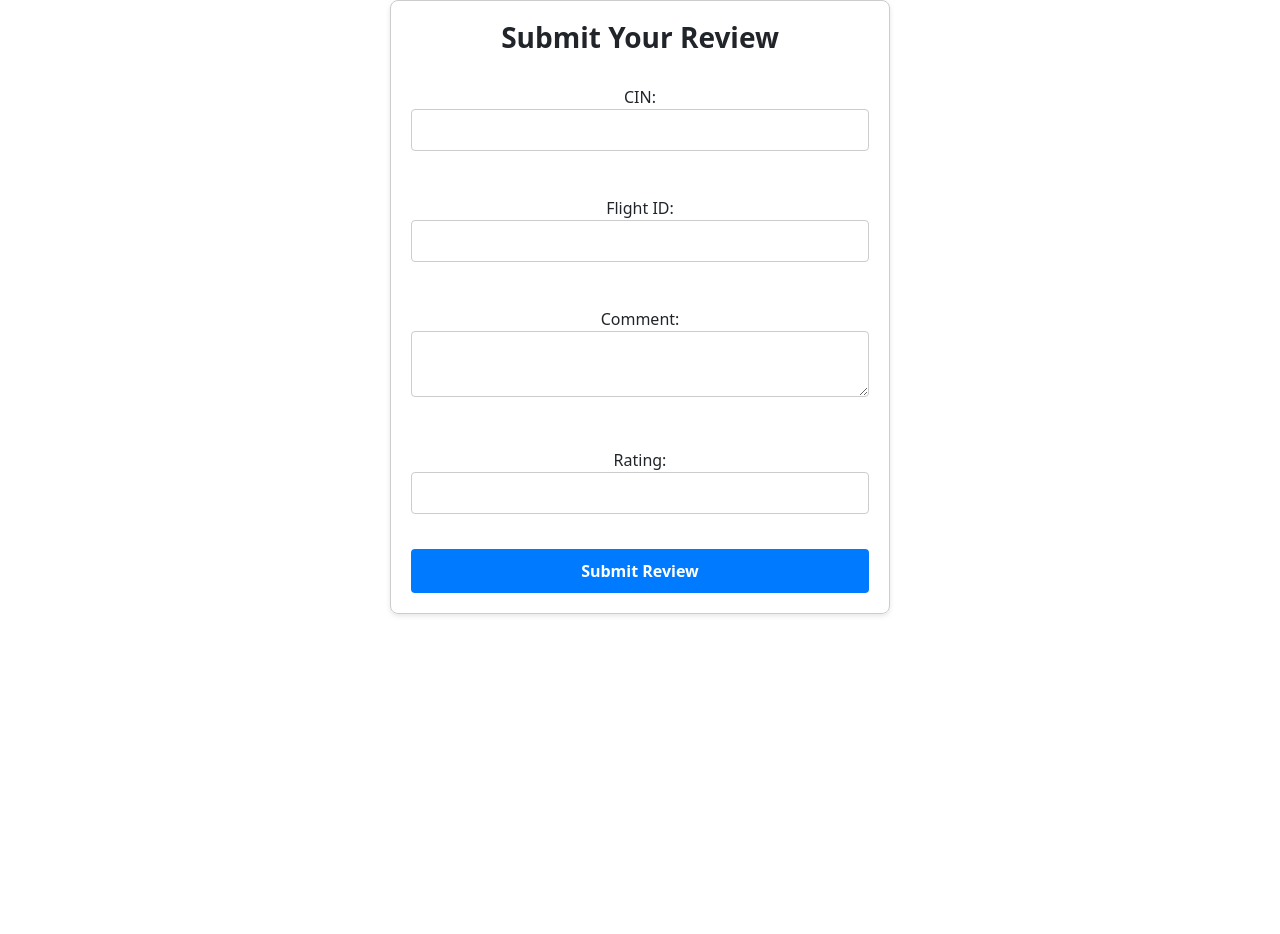
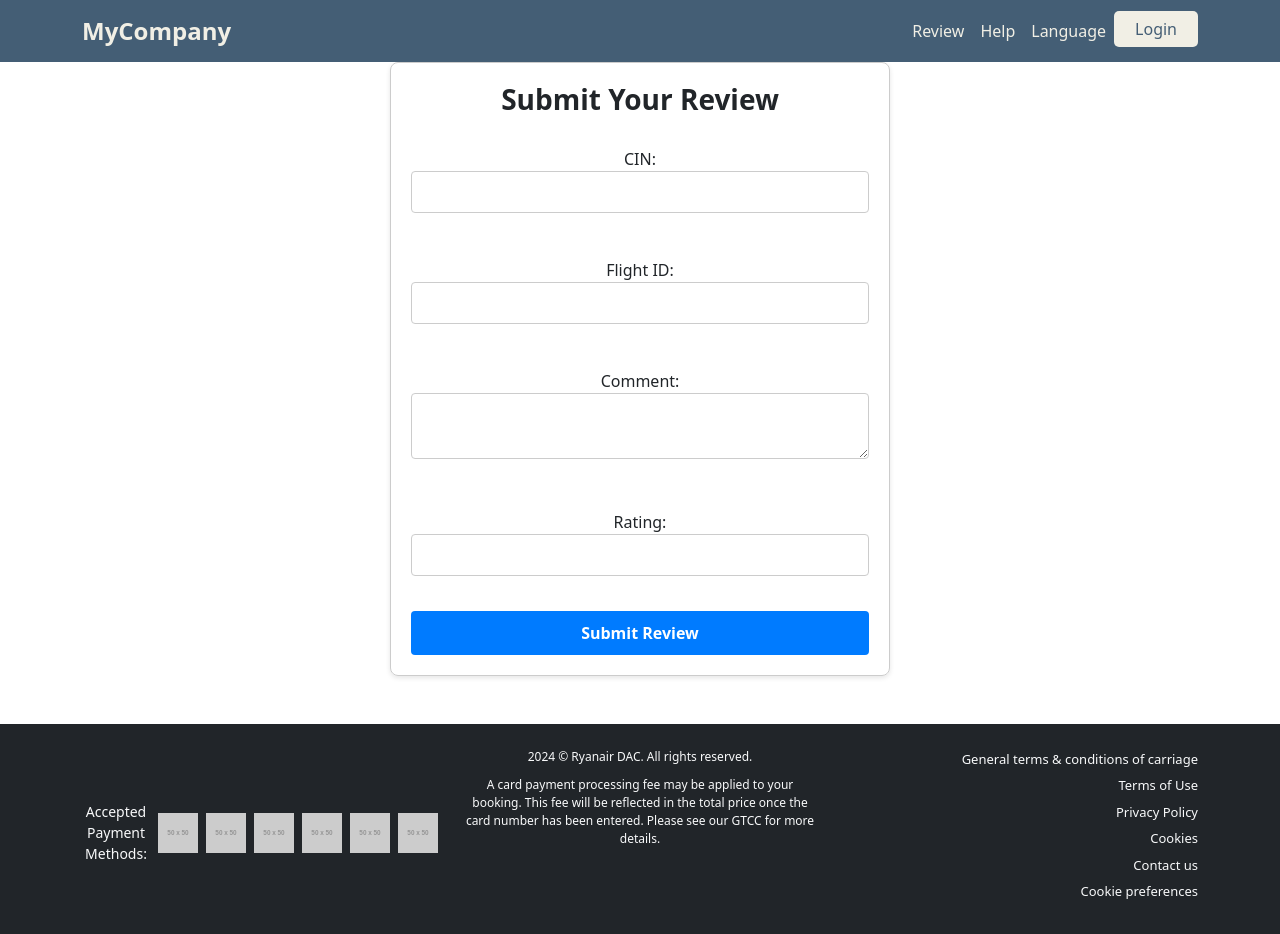
Before and after one commit to othmane222/My-Frontend, a React (Create React App) app: page /reviews in a window 1280 px wide. Shown: the top 934 px of the page. Before the commit the page ends 800 px from the top, so only its background shows below. Built offline with nearby package versions, Linux system fonts and the light colour scheme.

Commit message:
navbar_routes

```diff
--- a/src/App.js
+++ b/src/App.js
@@ -26,6 +26,8 @@ import UserManagement from './components/UserManagement';
 import Dashboard from './components/Dashboard';
 import FlightSearch from './components/FlightSearch';
 import ExploreWorld from './components/ExploreWorld';
+import UsefulLinks from './components/UsefulLinks';
+import { Help } from '@mui/icons-material';
 
 
 function App() {
@@ -34,7 +36,7 @@ function App() {
       <Router>
         <AuthProvider>
       <Routes>
-      <Route path="/" element={<><Navbar/><FlightSearch/><ExploreWorld/><Footer/></>} />
+      <Route path="/" element={<><Navbar/><FlightSearch/><ExploreWorld/><UsefulLinks/><Footer/></>} />
   <Route path="/admin" element={<Admin />} />
   <Route path="/admin/create" element={<CreateFlight />} />
   <Route path="/admin/update/:id" element={<UpdateFlightForm />} />
@@ -44,11 +46,12 @@ function App() {
   <Route path="/weather/:city" element={<WeatherPage />} />
   <Route path="/claims/create" element={<ClaimForm />} />
   <Route path="/password-recovery" element={<PasswordRecoveryForm />} />
-  <Route path="/reviews" element={<ReviewForm />} />
+  <Route path="/reviews" element={<><Navbar/><ReviewForm /><Footer/></>} />
   <Route path="/create-reservation" element={<ReservationForm />} />
   <Route path="/reservations" element={<ReservationList />} />
   <Route path="/passengers" element={<PassengerList />} />
   <Route path="/users" element={<UserManagement />} />
+  <Route path="/help" element={<><Navbar/><Help /><Footer/></>} />
 
 
 </Routes>
--- /dev/null
+++ b/src/Styles/UsefulLinks.css
@@ -0,0 +1,30 @@
+.useful-links {
+    background-color: #F1EFE5; /* Light background for contrast */
+    color: #445E75; /* Midnight Haze for text */
+  }
+
+  .useful-links h5 {
+    font-weight: bold;
+    color: #445E75;
+  }
+
+  .useful-links ul {
+    padding-left: 0;
+    list-style: none;
+  }
+
+  .useful-links ul li {
+    margin-bottom: 8px;
+  }
+
+  .useful-links .store-badge {
+    width: 150px;
+    height: auto;
+    margin: 10px;
+  }
+
+  @media (max-width: 768px) {
+    .useful-links .store-badge {
+      width: 120px;
+    }
+  }
--- a/src/components/Navbar.js
+++ b/src/components/Navbar.js
@@ -1,4 +1,5 @@
 import React from 'react';
+import { Link } from 'react-router-dom';
 
 const Navbar = () => {
   return (
@@ -10,20 +11,18 @@ const Navbar = () => {
       }}
     >
       <div className="container">
-        {/* Company Name */}
-        <a
+        <Link
           className="navbar-brand"
-          href="#"
+          to="/"
           style={{
-            color: '#F1EFE5', // Alabaster
+            color: '#F1EFE5',
             fontSize: '1.5rem',
             fontWeight: 'bold',
           }}
         >
           MyCompany
-        </a>
+        </Link>
 
-        {/* Navbar Toggler */}
         <button
           className="navbar-toggler"
           type="button"
@@ -37,7 +36,7 @@ const Navbar = () => {
           <span
             className="navbar-toggler-icon"
             style={{
-              backgroundColor: '#F1EFE5', // Alabaster
+              backgroundColor: '#F1EFE5',
               borderRadius: '50%',
               display: 'block',
               width: '20px',
@@ -46,59 +45,58 @@ const Navbar = () => {
           ></span>
         </button>
 
-        {/* Navbar Links */}
         <div className="collapse navbar-collapse" id="navbarNav">
           <ul className="navbar-nav ms-auto">
             <li className="nav-item">
-              <a
+              <Link
                 className="nav-link"
-                href="#"
+                to="/reviews"
                 style={{
-                  color: '#F1EFE5', // Alabaster
+                  color: '#F1EFE5',
                   fontWeight: '500',
                 }}
               >
-                FAQs
-              </a>
+                Review
+              </Link>
             </li>
             <li className="nav-item">
-              <a
+              <Link
                 className="nav-link"
-                href="#"
+                to="/help"
                 style={{
-                  color: '#F1EFE5', // Alabaster
+                  color: '#F1EFE5',
                   fontWeight: '500',
                 }}
               >
                 Help
-              </a>
+              </Link>
             </li>
             <li className="nav-item">
-              <a
+              <Link
                 className="nav-link"
-                href="#"
+                to="/language"
                 style={{
-                  color: '#F1EFE5', // Alabaster
+                  color: '#F1EFE5',
                   fontWeight: '500',
                 }}
               >
                 Language
-              </a>
+              </Link>
             </li>
             <li className="nav-item">
-              <a
+              <Link
                 className="btn"
-                href="#"
+                to="/login"
                 style={{
-                  backgroundColor: '#F1EFE5', // Alabaster
-                  color: '#445E75', // Midnight Haze
+                  backgroundColor: '#F1EFE5',
+                  color: '#445E75',
                   fontWeight: '500',
                   padding: '5px 20px',
                   borderRadius: '5px',
                 }}
               >
                 Login
-              </a>
+              </Link>
             </li>
           </ul>
         </div>
--- a/src/components/ReviewForm.js
+++ b/src/components/ReviewForm.js
@@ -1,6 +1,6 @@
 import React, { useState } from 'react';
 import axios from 'axios';
-import '../Styles/Reviews.css'
+import '../Styles/Reviews.css';
 
 const ReviewForm = () => {
   const [formData, setFormData] = useState({
@@ -37,6 +37,7 @@ const ReviewForm = () => {
 
   return (
     <div className="review-form">
+
       <h2>Submit Your Review</h2>
       <form onSubmit={handleSubmit}>
         <label>
--- /dev/null
+++ b/src/components/UsefulLinks.js
@@ -0,0 +1,80 @@
+import React from 'react';
+import '../Styles/UsefulLinks.css';
+
+const UsefulLinks = () => {
+  return (
+    <div className="useful-links bg-light py-5">
+      <div className="container">
+        <h2 className="text-center mb-4">Useful Links</h2>
+        <div className="row">
+          <div className="col-md-3">
+            <h5>Help Centre</h5>
+            <ul className="list-unstyled">
+              <li>Flight info</li>
+              <li>Airports and tourism</li>
+              <li>#KRKtravelchallenge</li>
+              <li>LEGOLAND® Billund</li>
+              <li>Say YES! to Zadar</li>
+              <li>Krakow Airport</li>
+              <li>Cantabria, a place to share</li>
+            </ul>
+          </div>
+          <div className="col-md-3">
+            <h5>Useful Info</h5>
+            <ul className="list-unstyled">
+              <li>Fees</li>
+              <li>Inflight receipts</li>
+              <li>Travel Agent Bookings</li>
+              <li>Refund Hub</li>
+            </ul>
+          </div>
+          <div className="col-md-3">
+            <h5>Corporate</h5>
+            <ul className="list-unstyled">
+              <li>About us</li>
+              <li>Careers</li>
+              <li>Investor relations</li>
+              <li>Group Travel</li>
+              <li>Media centre</li>
+            </ul>
+          </div>
+          <div className="col-md-3">
+            <h5>Cheap Flights</h5>
+            <ul className="list-unstyled">
+              <li>Flights to Amsterdam</li>
+              <li>Flights to Lanzarote</li>
+              <li>Flights to Malaga</li>
+              <li>Flights to Liverpool</li>
+              <li>Flights to Paris</li>
+              <li>Flights to Alicante</li>
+              <li>Flights to Birmingham</li>
+              <li>Flights to Tenerife</li>
+            </ul>
+          </div>
+        </div>
+        <div className="text-center mt-4">
+          <h5>Connect with us</h5>
+          <p>Download now</p>
+          <div>
+            <a href="https://play.google.com/" target="_blank" rel="noopener noreferrer">
+              <img
+                src="https://upload.wikimedia.org/wikipedia/commons/thumb/d/d0/Google_Play_Store_badge_EN.svg/512px-Google_Play_Store_badge_EN.svg.png"
+                alt="Google Play"
+                className="store-badge"
+              />
+            </a>
+            <a href="https://www.apple.com/app-store/" target="_blank" rel="noopener noreferrer">
+              <img
+                src="https://upload.wikimedia.org/wikipedia/commons/thumb/5/5a/Download_on_the_App_Store_Badge_US-UK_RGB_blk.svg/512px-Download_on_the_App_Store_Badge_US-UK_RGB_blk.svg.png"
+                alt="App Store"
+                className="store-badge"
+              />
+            </a>
+          </div>
+        </div>
+      </div>
+    </div>
+  );
+};
+
+export default UsefulLinks;
```
Also changed, not shown: src/components/Help.js (added, +29 -0 lines).
